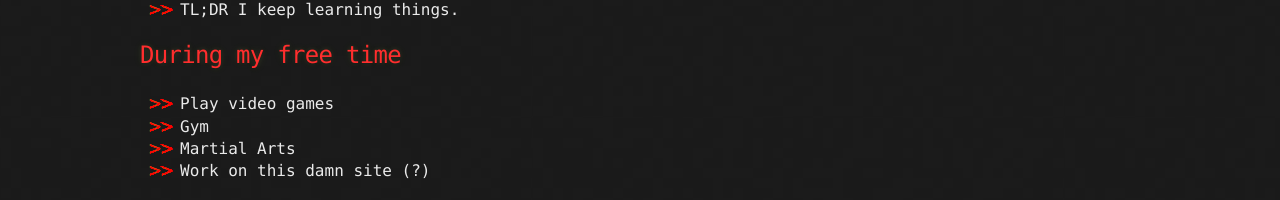
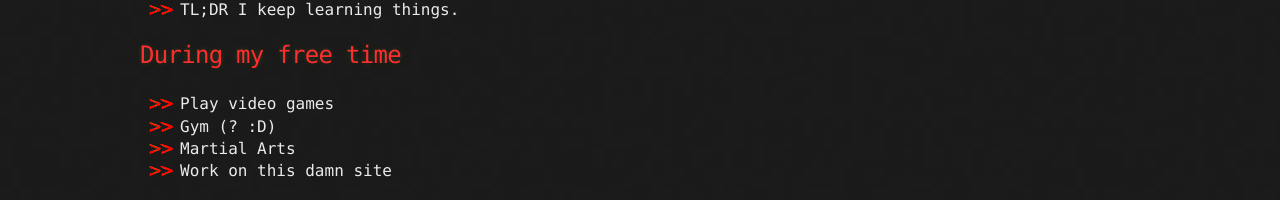
Before and after one commit to laughtersec/laughtersec.github.io, a Jekyll site: the page built from pages/about-me.md, in a window 1280 px wide. Shown: the part 947-1147 px from the top of the page. Built offline with Jekyll 4.4.1, drawn with Linux system fonts in a browser that asks for light colours; our own code applies the rules of GitHub Pages for plain Markdown files.

```diff
--- a/pages/about-me.md
+++ b/pages/about-me.md
@@ -27,6 +27,6 @@
 
 ## During my free time
 * Play video games
-* Gym
+* Gym (? :D)
 * Martial Arts
-* Work on this damn site (?)
+* Work on this damn site
```
